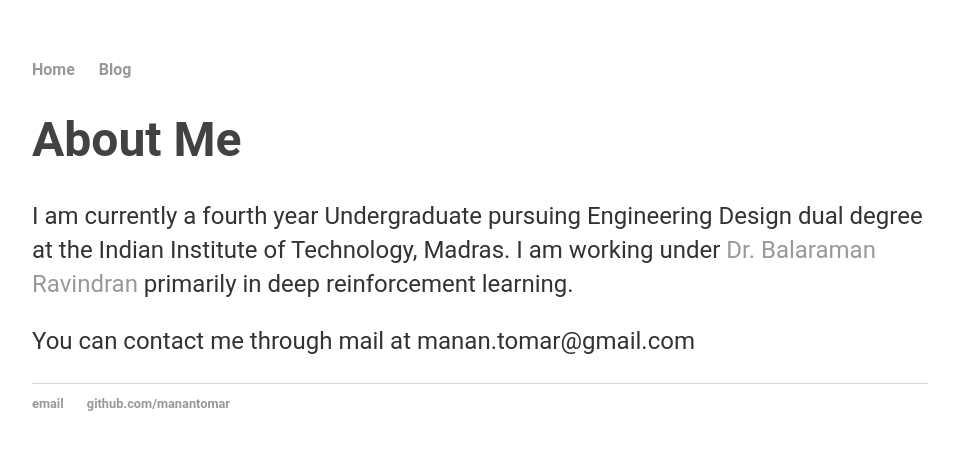
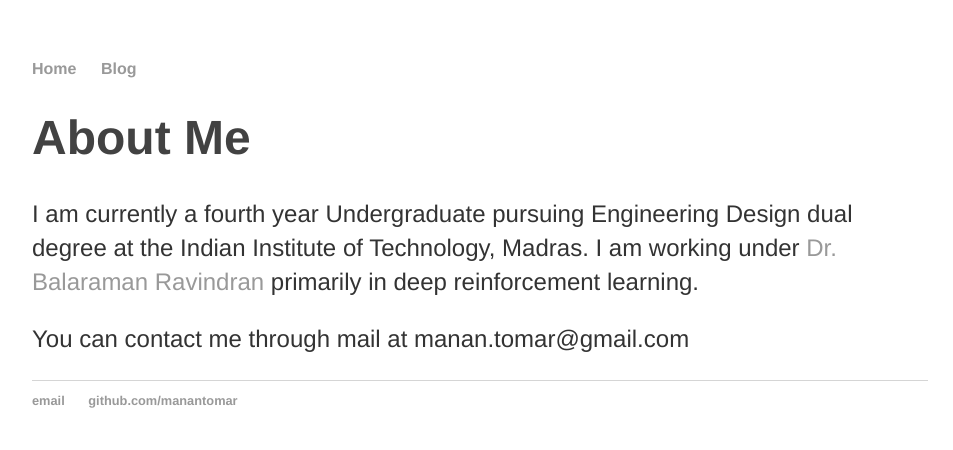
Before and after one commit to manantomar/manantomar.github.io, a Jekyll site: the page built from index.md, in a window 1280 px wide. Shown: the top 450 px of the page, without its empty margins (160-1113 px from the left). Built offline with Jekyll 4.4.1, drawn with Linux system fonts in a browser that asks for light colours; our own code applies the rules of GitHub Pages for plain Markdown files.

Commit message:
Update main.css

```diff
--- a/css/main.css
+++ b/css/main.css
@@ -1,12 +1,12 @@
 body {
     background: $white;
-    font-family:'Roboto', 'Open-Sans', 'Raleway', 'Lato';
+    font-family:"Helvetica Neue", Arial, Helvetica, sans-serif;
     color: #424242;
     margin: 60px auto;
     width: 70%;
 }
 nav ul, footer ul {
-    font-family:'Roboto', 'Open-Sans', 'Raleway', 'Lato';
+    font-family:"Helvetica Neue", Arial, Helvetica, sans-serif;
     padding: 0px;
     list-style: none;
     font-weight: bold;
@@ -24,7 +24,7 @@
 }
 h1 {
     font-size: 3em;
-    font-family:'Roboto', 'Open-Sans', 'Raleway', 'Lato';
+    font-family:"Helvetica Neue", Arial, Helvetica, sans-serif;
 }
 p {
     font-size: 1.5em;
```
